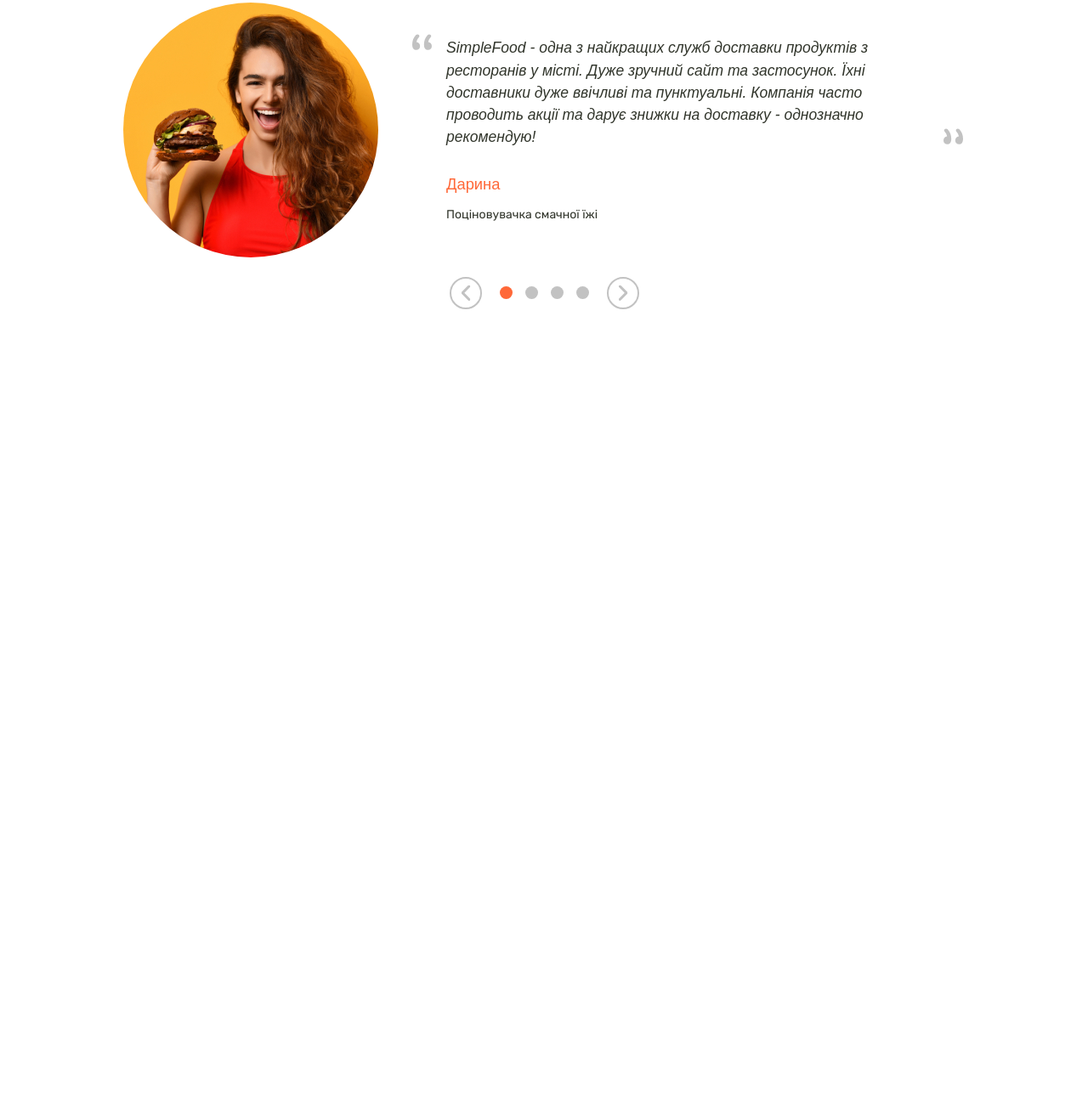
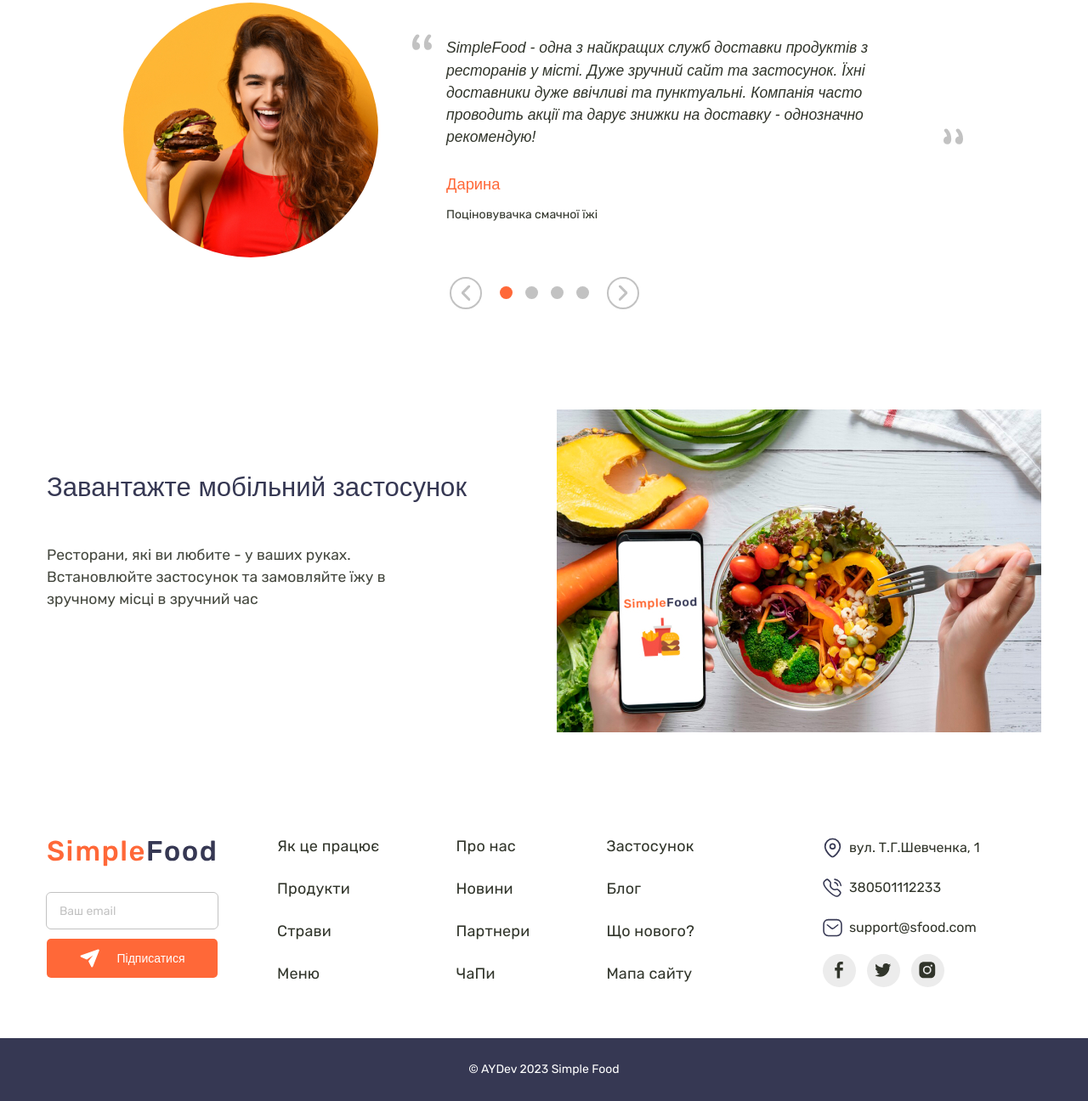
Before and after one commit to Aleksegoist/simple-food, a website: page app/index.html in a window 1280 px wide. Shown: the part 3881-5177 px from the top of the page at 85% size. Before the commit the page ends 4363 px from the top, so only its background shows below. Drawn offline with nearby package versions, Linux system fonts and the light colour scheme; files that its build step writes are made by us from their sources; a web font is replaced by a local one.

Commit message:
added responsive footer and mobile section

```diff
--- a/app/index.html
+++ b/app/index.html
@@ -755,7 +755,7 @@
           </div>
         </section>
 
-        <!-- <section class="mobile-app mb-120">
+        <section class="mobile-app mb-120">
           <div class="container">
             <h2 class="sr-only">
               Застосунки SimpleFood для швидкого та зручного замовлення їжі
@@ -799,10 +799,10 @@
                 style="background-image: url('images/get_app.jpg')"></div>
             </div>
           </div>
-        </section> -->
+        </section>
       </main>
 
-      <!-- <footer class="footer">
+      <footer class="footer">
         <div class="container">
           <section class="footer__content">
             <h2 class="sr-only">Додаткова інформація</h2>
@@ -878,7 +878,6 @@
                   <a class="menu__link" href="#">Мапа сайту</a>
                 </li>
               </ul>
-            </div>
 
               <div class="footer__contacts">
                 <h3 class="sr-only">Контактна інформація, соцмережі</h3>
@@ -948,10 +947,11 @@
                   </ul>
                 </address>
               </div>
+            </div>
           </section>
         </div>
         <div class="footer__bottom">&copy; AYDev 2023 Simple Food</div>
-      </footer> -->
+      </footer>
     </div>
 
     <script src="js/main.min.js"></script>
--- a/app/scss/parts/_footer.scss
+++ b/app/scss/parts/_footer.scss
@@ -4,10 +4,29 @@
     flex-wrap: wrap;
     gap: 70px;
     margin-bottom: 60px;
+
+    @include md($desktop) {
+      gap: 40px;
+    }
+
+    @include md($phone) {
+      flex-direction: column;
+      gap: 30px;
+      margin-bottom: 54px;
+    }
   }
 
   &__logo {
     margin-bottom: 30px;
+  }
+
+  &__nav {
+    display: flex;
+
+    @include md($phone) {
+      flex-direction: column-reverse;
+      gap: 30px;
+    }
   }
 
   &__menu {
@@ -15,6 +34,19 @@
     grid-template-columns: repeat(3, auto);
     grid-auto-flow: column;
     gap: 20px 90px;
+    margin-right: 151px;
+
+    @include md($desktop) {
+      gap: 20px 40px;
+      margin-right: 40px;
+    }
+
+    @include md($phone) {
+      display: flex;
+      flex-direction: column;
+      align-items: start;
+      margin: 0;
+    }
 
     .menu__item {
       grid-column: 3;
@@ -30,7 +62,10 @@
 
   &__contacts {
     margin-left: auto;
-    margin-right: 80px;
+
+    @include md($phone) {
+      margin: 0;
+    }
   }
 
   &__bottom {
@@ -40,6 +75,10 @@
     background-color: $c-darkBlue-900;
     padding: 30px;
     text-align: center;
+
+    @include md($phone) {
+      padding: 20px;
+    }
   }
 }
 
--- a/app/scss/parts/_mobile-app-section.scss
+++ b/app/scss/parts/_mobile-app-section.scss
@@ -3,16 +3,28 @@
     display: flex;
     justify-content: space-between;
     align-items: center;
+
+    @include md($tablet-2) {
+      padding-right: 30px;
+    }
   }
 
   &__content {
     max-width: 540px;
     width: 100%;
+
+    @include md($tablet) {
+      max-width: none;
+    }
   }
 
   &__title {
     text-align: left;
     margin-bottom: 45px;
+
+    @include md($phone) {
+      margin-bottom: 15px;
+    }
   }
 
   &__text {
@@ -22,6 +34,10 @@
     line-height: 1.5;
     opacity: 0.9;
     margin-bottom: 30px;
+
+    @include md($phone) {
+      margin-bottom: 15px;
+    }
   }
 }
 
@@ -58,5 +74,9 @@
     width: 100%;
     height: 380px;
     background-repeat: no-repeat;
+
+    @include md($phone) {
+      display: none;
+    }
   }
 }
```
Lines whose indentation alone changed are shown as unchanged.
